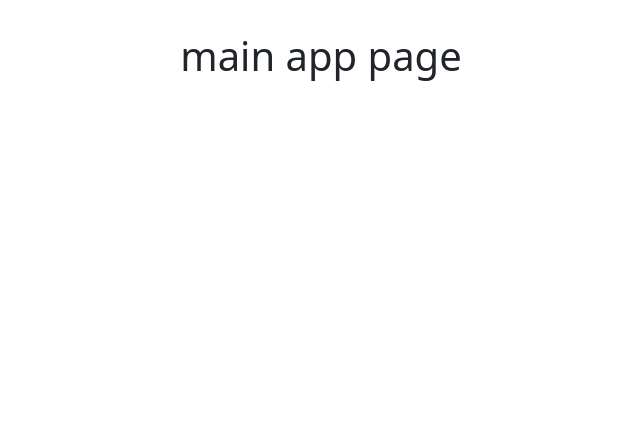
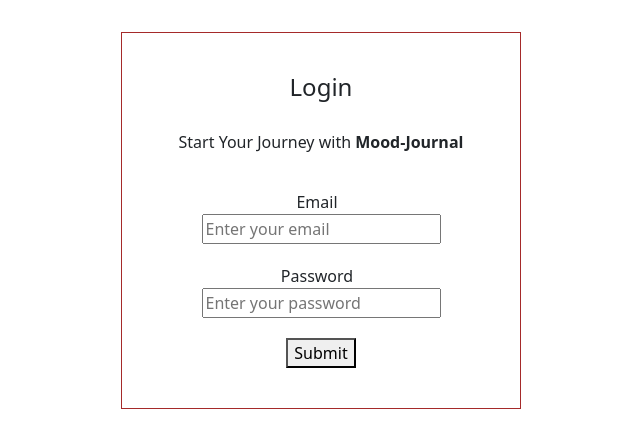
Before and after one commit to lalitkumar88/mood-journal-app, a React (Vite) app: page / in a window 1280 px wide. Shown: the top 448 px of the page, without its empty margins (319-959 px from the left). Built offline with nearby package versions, Linux system fonts and the light colour scheme.

Commit message:
routes added in index and login page design done

```diff
--- a/src/App.css
+++ b/src/App.css
@@ -1,6 +1,4 @@
 #root {
-  max-width: 1280px;
   margin: 0 auto;
   padding: 2rem;
-  text-align: center;
 }
--- a/src/App.jsx
+++ b/src/App.jsx
@@ -1,10 +1,18 @@
+import { BrowserRouter, Route, Routes } from "react-router-dom";
 import "./App.css";
+import Login from "./pages/Login";
+import Dashboard from "./pages/Dashboard";
+import AddEntry from "./pages/AddEntry";
 
 function App() {
   return (
-    <>
-      <h1>main app page</h1>
-    </>
+    <BrowserRouter>
+      <Routes>
+        <Route path="/" element={<Login />} />
+        <Route path="/dashboard" element={<Dashboard />} />
+        <Route path="/add-entry" element={<AddEntry />} />
+      </Routes>
+    </BrowserRouter>
   );
 }
 
--- a/src/main.jsx
+++ b/src/main.jsx
@@ -3,6 +3,7 @@
 import "./index.css";
 import App from "./App.jsx";
 import "bootstrap/dist/css/bootstrap.min.css";
+import "bootstrap/dist/js/bootstrap.bundle.min.js";
 
 createRoot(document.getElementById("root")).render(
   <StrictMode>
--- a/src/pages/AddEntry.jsx
+++ b/src/pages/AddEntry.jsx
@@ -0,0 +1,11 @@
+import React from "react";
+
+function AddEntry() {
+  return (
+    <>
+      <h4>AddEntry page</h4>
+    </>
+  );
+}
+
+export default AddEntry;
--- a/src/pages/Dashboard.jsx
+++ b/src/pages/Dashboard.jsx
@@ -0,0 +1,11 @@
+import React from "react";
+
+function Dashboard() {
+  return (
+    <>
+      <h4>Dashboard page</h4>
+    </>
+  );
+}
+
+export default Dashboard;
--- a/src/pages/Login.jsx
+++ b/src/pages/Login.jsx
@@ -0,0 +1,74 @@
+import React, { useState } from "react";
+import { Navigate, useNavigate } from "react-router-dom";
+
+function Login() {
+  const [email, setEmail] = useState("");
+  const [password, setPassword] = useState("");
+  const navigate = useNavigate();
+
+  const handleLogin = async () => {
+    try {
+      // mock login for now
+      if (email.length && password.length) {
+        localStorage.setItem("token", "dummy");
+        navigate("/dashboard");
+      }
+    } catch (e) {
+      console.log(e);
+    }
+  };
+
+  return (
+    <div
+      style={{
+        padding: "40px",
+        maxWidth: "400px",
+        margin: "auto",
+        display: "flex",
+        flexDirection: "column",
+        gap: "20px",
+        textAlign: "center",
+        border: "1px solid brown",
+      }}
+    >
+      <h4>Login</h4>
+      <p>
+        Start Your Journey with <strong>Mood-Journal</strong>
+      </p>
+      <div>
+        <label htmlFor="email" className="me-2" style={{ width: "90px" }}>
+          Email
+        </label>
+        <input
+          type="email"
+          name="email"
+          id="email"
+          placeholder="Enter your email"
+          value={email}
+          onChange={(e) => setEmail(e.target.value)}
+        />
+      </div>
+      <div>
+        <label htmlFor="password" className="me-2" style={{ width: "90px" }}>
+          Password
+        </label>
+        <input
+          type="password"
+          name="password"
+          id="password"
+          placeholder="Enter your password"
+          value={password}
+          onChange={(e) => setPassword(e.target.value)}
+        />
+      </div>
+
+      <div>
+        <button type="submit" onClick={handleLogin}>
+          Submit
+        </button>
+      </div>
+    </div>
+  );
+}
+
+export default Login;
```
